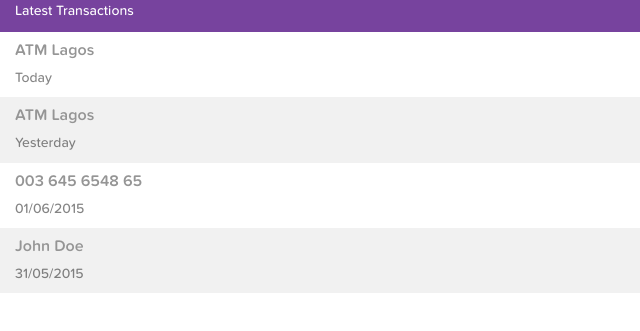
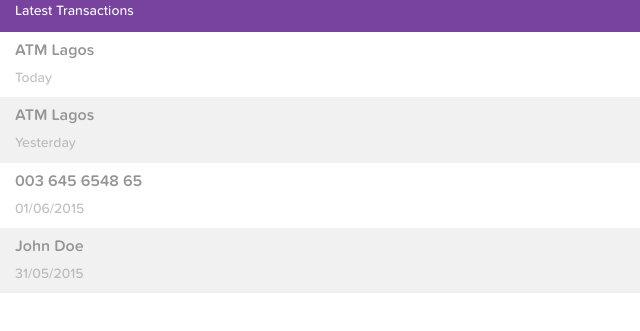
Before and after one commit to frodrigues-kununu/seedstars-frontend-challenge, a website: page src/dashboardWebApp/index.html in a window 1280 px wide. Shown: the part 281-612 px from the top of the page, 0-640 px from the left. Drawn offline with nearby package versions, Linux system fonts and the light colour scheme; some packages are replaced by stand-ins of ours.

Commit message:
Fixed a mistake in one style. Remade the gif.

```diff
--- a/src/dashboardWebApp/sass/styles.scss
+++ b/src/dashboardWebApp/sass/styles.scss
@@ -29,9 +29,9 @@ html {
     overflow-x: hidden;
     height: 100%;
 }
-body{
-  min-height: 294px;
-  overflow: hidden;
+body {
+    min-height: 294px;
+    overflow: hidden;
 }
 .full-inner-height-width {
     height: 100%;
@@ -152,6 +152,7 @@ body{
     font-family: ProximaNovaSoft-Medium;
     font-size: 14px;
     line-height: 115%;
+    color: $gray-font;
     opacity: 0.6;
 }
 .transaction-type {
```
Also changed, not shown: README.md, src/dashboardWebApp/css/styles.css.
